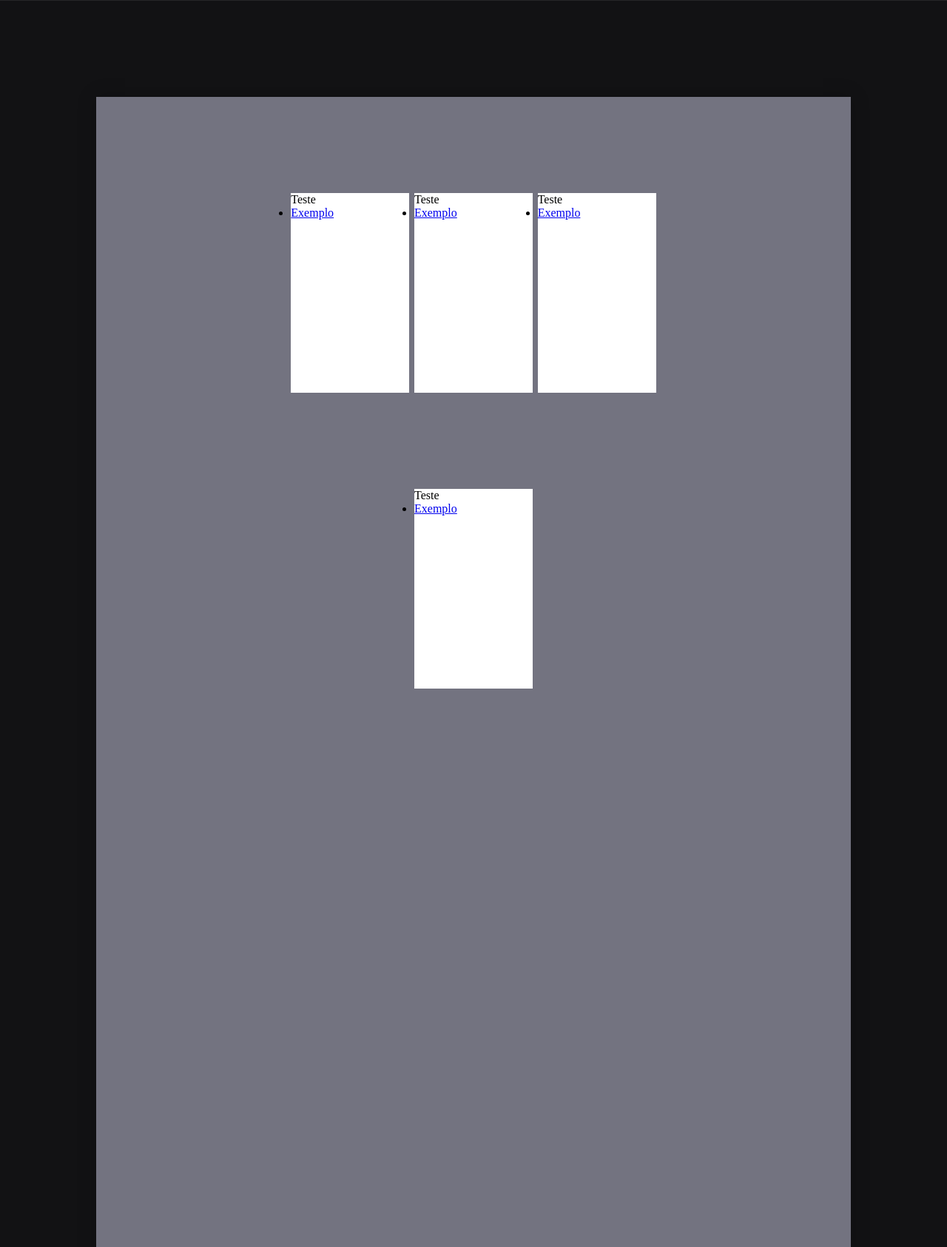
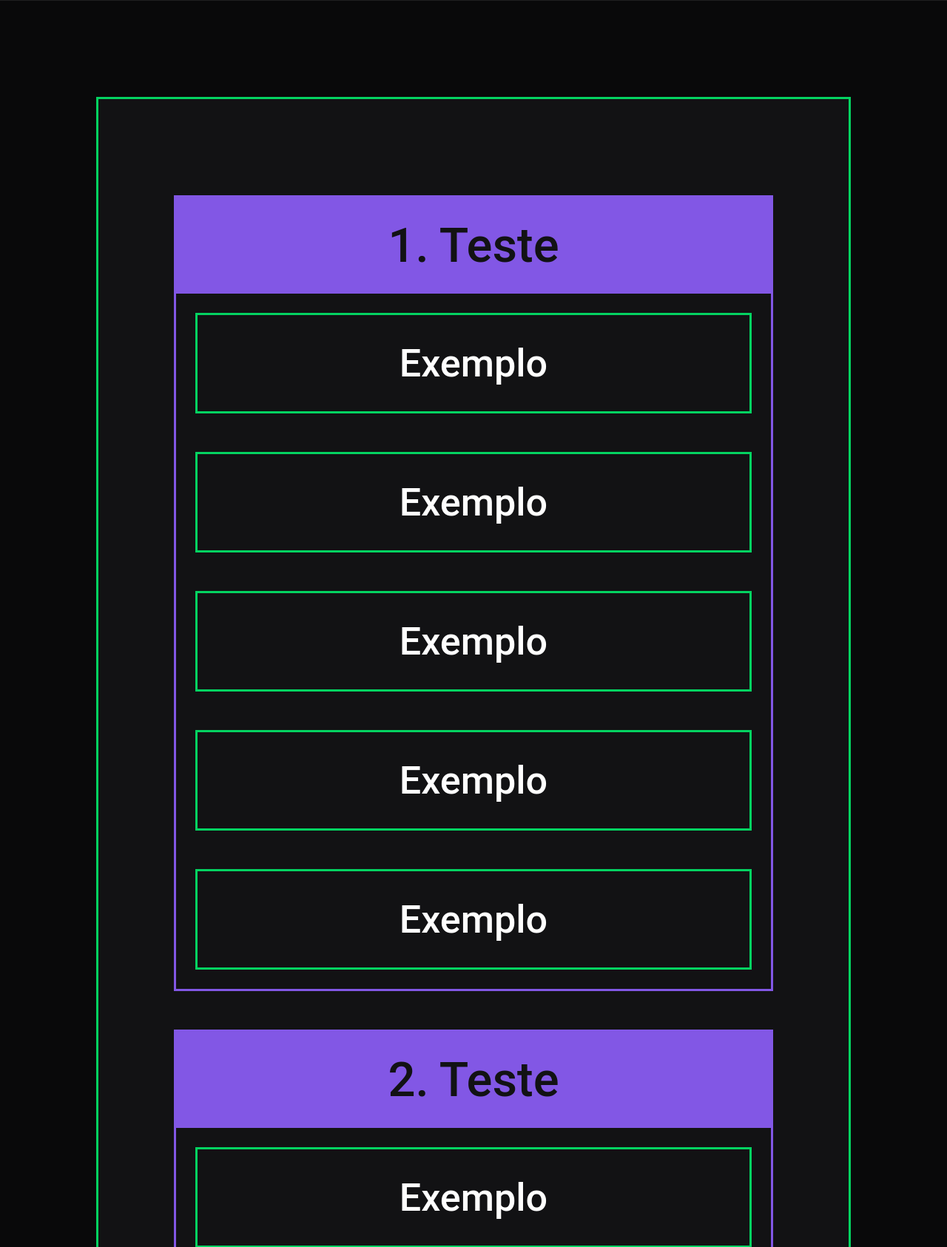
Before and after one commit to Maykon-JDS/estudo_php, a PHP site: page / in a window 1280 px wide. Shown: the part 259-1945 px from the top of the page at 74% size. Run offline with PHP 8.4, Linux system fonts and the light colour scheme.

Commit message:
construindo layout v0.3

```diff
--- a/php/View/style.css
+++ b/php/View/style.css
@@ -1,43 +1,53 @@
+@keyframes identifier {
+
+}
+
 :root {
-    --black_background_tema_1: #121214;
+    --black_tema_1: #09090a;
+    --suave_black_tema_1: #121214;
+    --destaque_tema_1: #04d361;
+
     --white_background_tema_2: #ffffff;
-  }
+}
 
-body{
+* {
+    font-family: 'Roboto', sans-serif !important;
+}
+
+body {
     display: grid;
     grid-template-areas:
         "header"
         "main"
         "footer";
-        grid-template-rows: 10% 85% 5%;
+    grid-template-rows: 10% 85% 5%;
     height: 100vh;
 }
 
-header{
+header {
     grid-area: header;
 }
 
-main{
+main {
     grid-area: main;
     /* background: #121214; */
     height: 100%;
 }
 
-footer{
+footer {
     grid-area: footer;
     display: flex;
     align-items: center;
     justify-content: center;
-    color: #04d361;
-    font-family: 'Roboto', sans-serif;
+    color: var(--destaque_tema_1);
     font-weight: 500;
     font-size: 1.5vh;
     border-top: 1px solid #53535350;
-    background-color: var(--black_background_tema_1);
+    background-color: var(--black_tema_1);
 }
 
-.cabecalho{
-    background-color: var(--black_background_tema_1);
+.cabecalho {
+    background-color: var(--black_tema_1);
     width: 100%;
     display: flex;
     align-items: center;
@@ -46,48 +56,137 @@ footer{
     border-bottom: 1px solid #53535350;
 }
 
-.cabecalho h1{
-    color: #04d361;
-    font-family: 'Roboto', sans-serif;
+.cabecalho h1 {
+    color: var(--destaque_tema_1);
     font-weight: 500;
     font-size: 3vh;
     margin-bottom: 0.5vh;
 }
 
-.cabecalho h2{
+.cabecalho h2 {
     color: #737380;
-    font-family: 'Roboto', sans-serif;
     font-weight: 400;
     font-size: 1.5vh;
 }
 
-.principal{
+.principal {
     box-sizing: border-box;
     height: 100%;
     padding: 5vh;
-    background: var(--black_background_tema_1);
+    background: var(--black_tema_1);
 }
 
-.conteudo{
+.conteudo {
     box-sizing: border-box;
     overflow-y: scroll;
     height: 100%;
-    padding: 5vh 10vh;
-    background: #737380;
-    box-shadow: 0px 0px 25px 0px rgba(0,0,0,0.2);
+    padding: 5vh 10%;
+    background: var(--suave_black_tema_1);
+    border: 3px solid var(--destaque_tema_1);
+}
+
+.modulos {
+    display: flex;
+    flex-wrap: wrap;
+    justify-content: space-around;
+}
+
+.modulo {
+    background: var(--suave_black_tema_1);
+    margin-bottom: 2vh;
+    border: 3px solid #8257e5;
+    display: flex;
+    flex-direction: column;
+    min-height: 35vh;
+    min-width: 32%;
+    flex-basis: 35vh;
+    transition: all 300ms ease-in-out;
+}
+
+.titulo_do_modulo {
+    height: 5vh;
+    background: #8257e5;
+    display: flex;
+    align-items: center;
+    justify-content: center;
+}
+
+.titulo_do_modulo>h3 {
+    font-size: 2.5vh;
+    font-weight: 500;
+    color: var(--suave_black_tema_1);
+}
+
+.modulo>ul {
+    display: flex;
+    flex-direction: column;
+    margin: 1vh;
+}
+
+.modulo li {
+    flex-basis: 5vh;
+    border: 3px solid var(--destaque_tema_1);
+    position: relative;
+    list-style-type: none;
+}
+
+.modulo li:not(:last-child) {
+    margin-bottom: 2vh;
+}
+
+
+.modulo li::before {
+    content: " ";
+    position: absolute;
+    width: 0%;
+    height: 100%;
+    transition: all 250ms ease-in-out;
+    background: linear-gradient(90deg, var(--destaque_tema_1) 100%, #04d36100 0);
 
 }
 
-.modulos{
-    display: flex;
-    flex-wrap: wrap;
-    justify-content: space-around;
-    height: 800px;
+.modulo li:hover::before{
+    width: 100%;
+    animation-timing-function: ease-in-out;
+    animation-duration: 2s;
+    background: linear-gradient(90deg, var(--destaque_tema_1) 100%, rgba(0 ,0 ,0 ,0) 0);
 }
 
-.modulo{
-    flex-basis: 32%;
-    background: white;
-    margin-bottom: 5vh;
+.modulo li a {
+    text-decoration: none;
+    z-index: 2;
+    display: flex;
+    width: 100%;
+    height: 100%;
+    position: relative;
+    justify-content: center;
+    align-items: center;
+    font-size: 2vh;
+    font-weight: 500;
+    color: white;
+    transition: all 250ms ease-in-out;
+}
 
+
+.modulo li a:hover {
+    color: var(--suave_black_tema_1);
 }
+
+
+
+
+::-webkit-scrollbar {
+    width: 2vh;
+}
+
+::-webkit-scrollbar-track {
+    z-index: 2;
+    background: var(--destaque_tema_1);
+}
+
+::-webkit-scrollbar-thumb {
+    background: var(--suave_black_tema_1);
+    border-left: var(--destaque_tema_1) 3px solid;
+    box-shadow: inset 0.8vh 0px 10px #8257e5;
+    z-index: 1;
+}
--- a/php/index.php
+++ b/php/index.php
@@ -19,7 +19,41 @@
         <div class="conteudo">
             <nav class="modulos">
                 <div class="modulo">
-                    <h3>Teste</h3>
+                    <div class="titulo_do_modulo">
+                        <h3>1. Teste</h3>
+                    </div>
+                    <ul>
+                        <li>
+                            <a href="exercicio.php">
+                                Exemplo
+                            </a>
+                        </li>
+                        <li>
+                            <a href="exercicio.php">
+                                Exemplo
+                            </a>
+                        </li>
+                        <li>
+                            <a href="exercicio.php">
+                                Exemplo
+                            </a>
+                        </li>
+                        <li>
+                            <a href="exercicio.php">
+                                Exemplo
+                            </a>
+                        </li>
+                        <li>
+                            <a href="exercicio.php">
+                                Exemplo
+                            </a>
+                        </li>
+                    </ul>
+                </div>
+                <div class="modulo">
+                    <div class="titulo_do_modulo">
+                        <h3>2. Teste</h3>
+                    </div>
                     <ul>
                         <li>
                             <a href="exercicio.php">
@@ -29,7 +63,9 @@
                     </ul>
                 </div>
                 <div class="modulo">
-                    <h3>Teste</h3>
+                    <div class="titulo_do_modulo">
+                        <h3>3. Teste</h3>
+                    </div>
                     <ul>
                         <li>
                             <a href="exercicio.php">
@@ -39,7 +75,9 @@
                     </ul>
                 </div>
                 <div class="modulo">
-                    <h3>Teste</h3>
+                    <div class="titulo_do_modulo">
+                        <h3>4. Teste</h3>
+                    </div>
                     <ul>
                         <li>
                             <a href="exercicio.php">
@@ -49,7 +87,21 @@
                     </ul>
                 </div>
                 <div class="modulo">
-                    <h3>Teste</h3>
+                    <div class="titulo_do_modulo">
+                        <h3>5. Teste</h3>
+                    </div>
+                    <ul>
+                        <li>
+                            <a href="exercicio.php">
+                                Exemplo
+                            </a>
+                        </li>
+                    </ul>
+                </div>
+                <div class="modulo">
+                    <div class="titulo_do_modulo">
+                        <h3>6. Teste</h3>
+                    </div>
                     <ul>
                         <li>
                             <a href="exercicio.php">
@@ -65,4 +117,5 @@
         CÓDIGO OVERFLOW © <?= date('Y'); ?>
     </footer>
 </body>
+
 </html>
```
